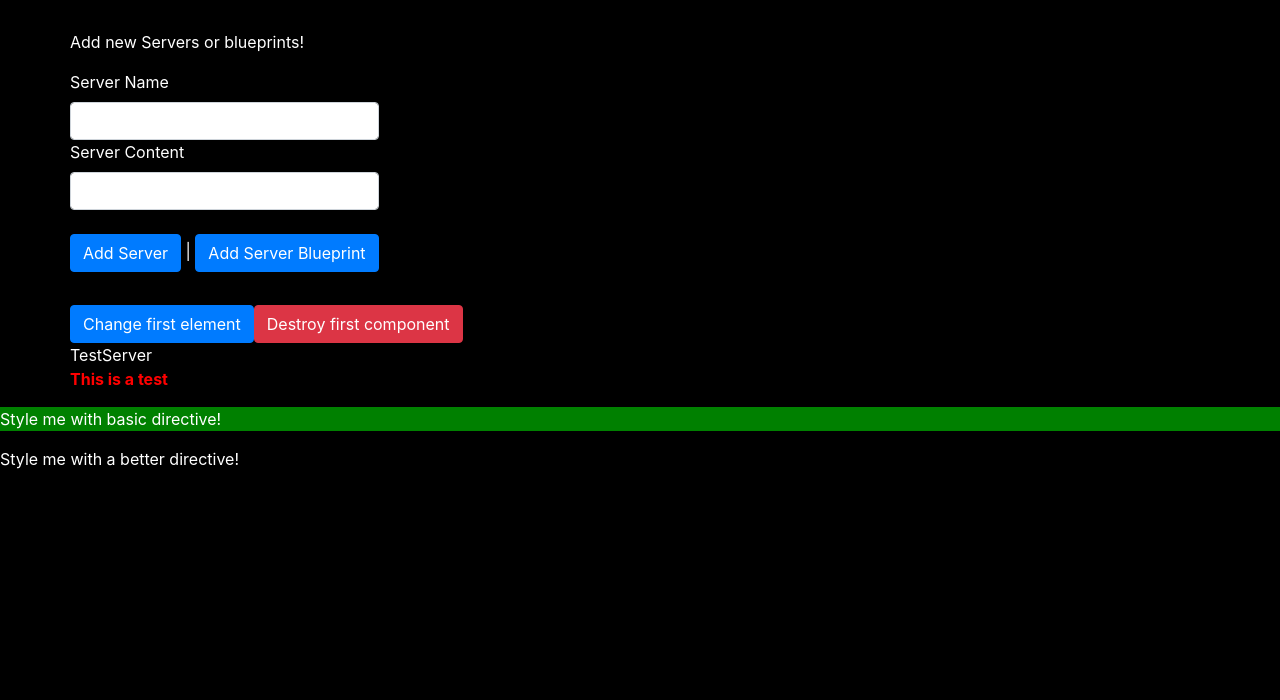
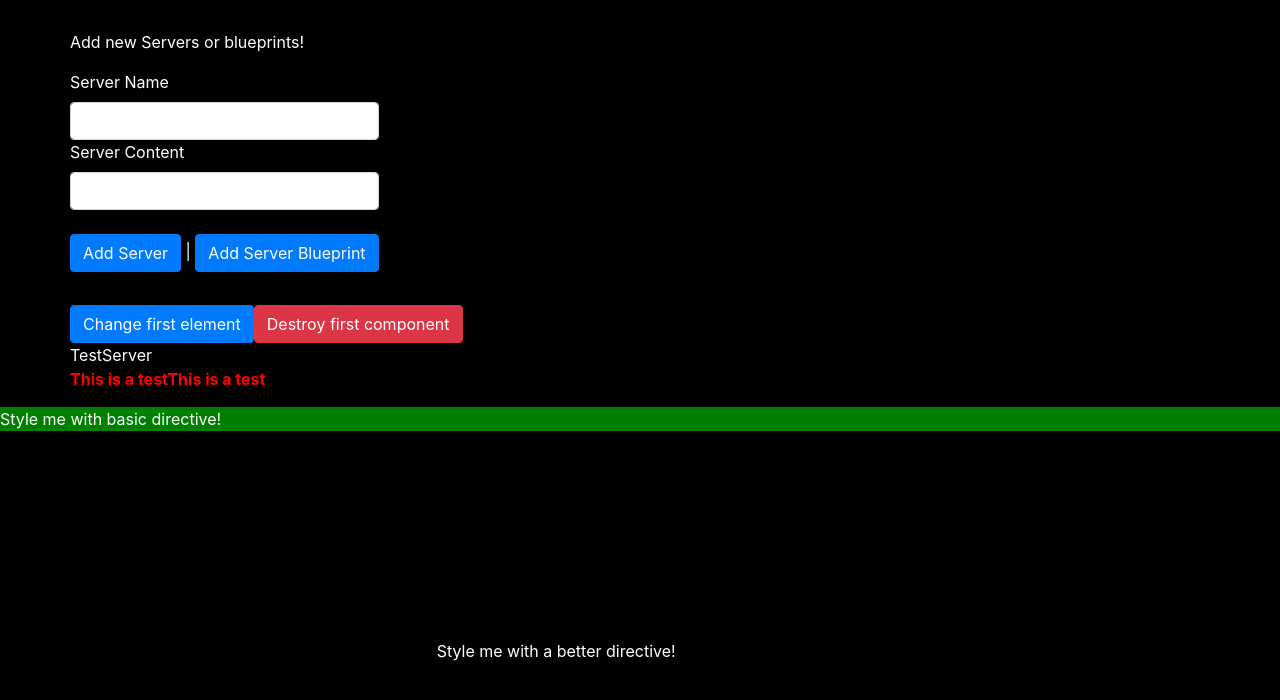
Before and after one commit to franciscovaz/course-project-angular, an Angular app: page / in a window 1280 px wide. Shown: the top 700 px of the page. Built offline with nearby package versions, Linux system fonts and the light colour scheme.

Commit message:
binding to directive properties and do example with ngIf without *

```diff
--- a/src/app/app.component.html
+++ b/src/app/app.component.html
@@ -9,6 +9,9 @@
         [name]="serverElement.name">
         <p #contentParagraph>
           <strong *ngIf="serverElement.type === 'server'" style="color: red">{{ serverElement.content }}</strong>
+          <ng-template [ngIf]="serverElement.type === 'server'">
+            <strong style="color: red">{{ serverElement.content }}</strong>
+          </ng-template>
           <em *ngIf="serverElement.type === 'blueprint'">{{ serverElement.content }}</em>
         </p>
       </app-server-element>
@@ -17,4 +20,18 @@
 </div>
 
 <p appBasicHighlight>Style me with basic directive!</p>
-<p appBetterHighlight>Style me with a better directive!</p>
+<br>
+<br>
+<br>
+<br>
+<br>
+<br>
+<br>
+<br>
+<div class="row">
+  <div class="col-sm-4"></div>
+  <div class="col-sm-4">
+    <p [appBetterHighlight]="'green'" defaultColor="yellow">Style me with a better directive!</p>
+  </div>
+  <div class="col-sm-4"></div>
+</div>
```
